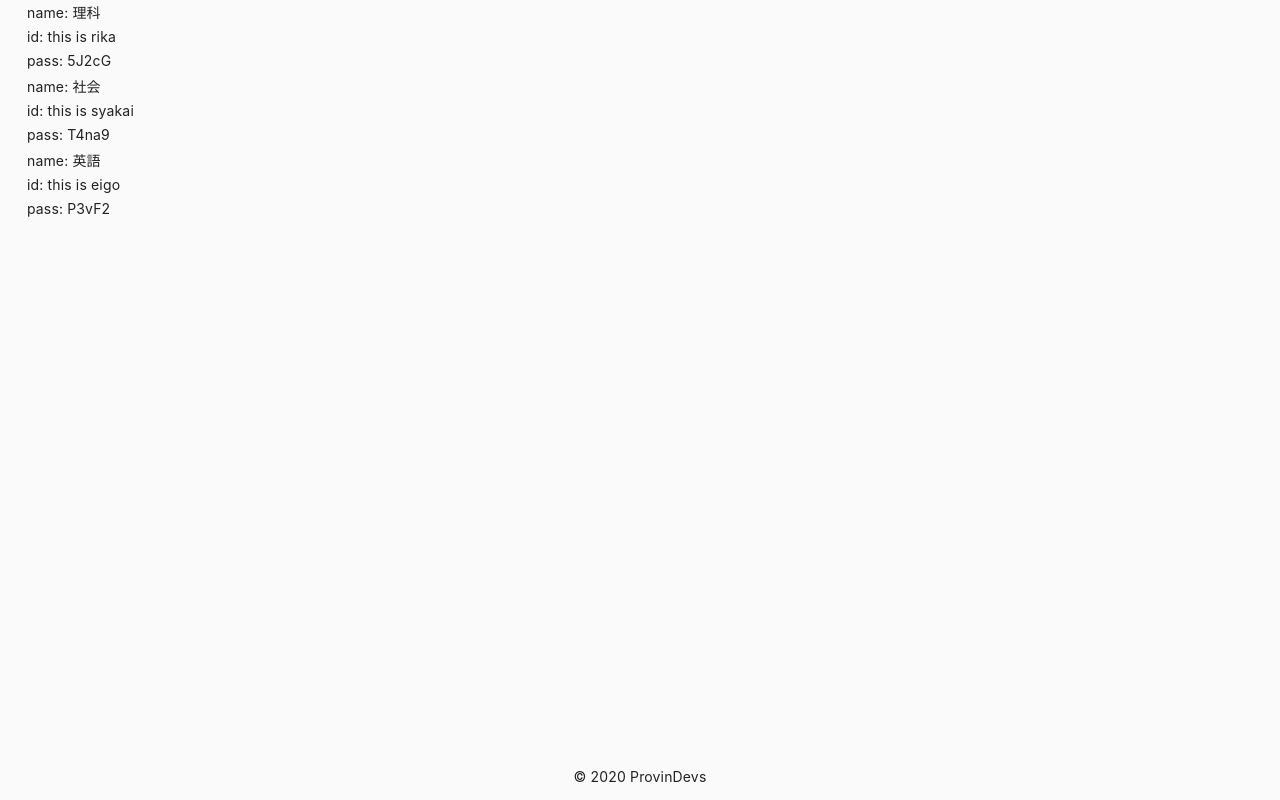
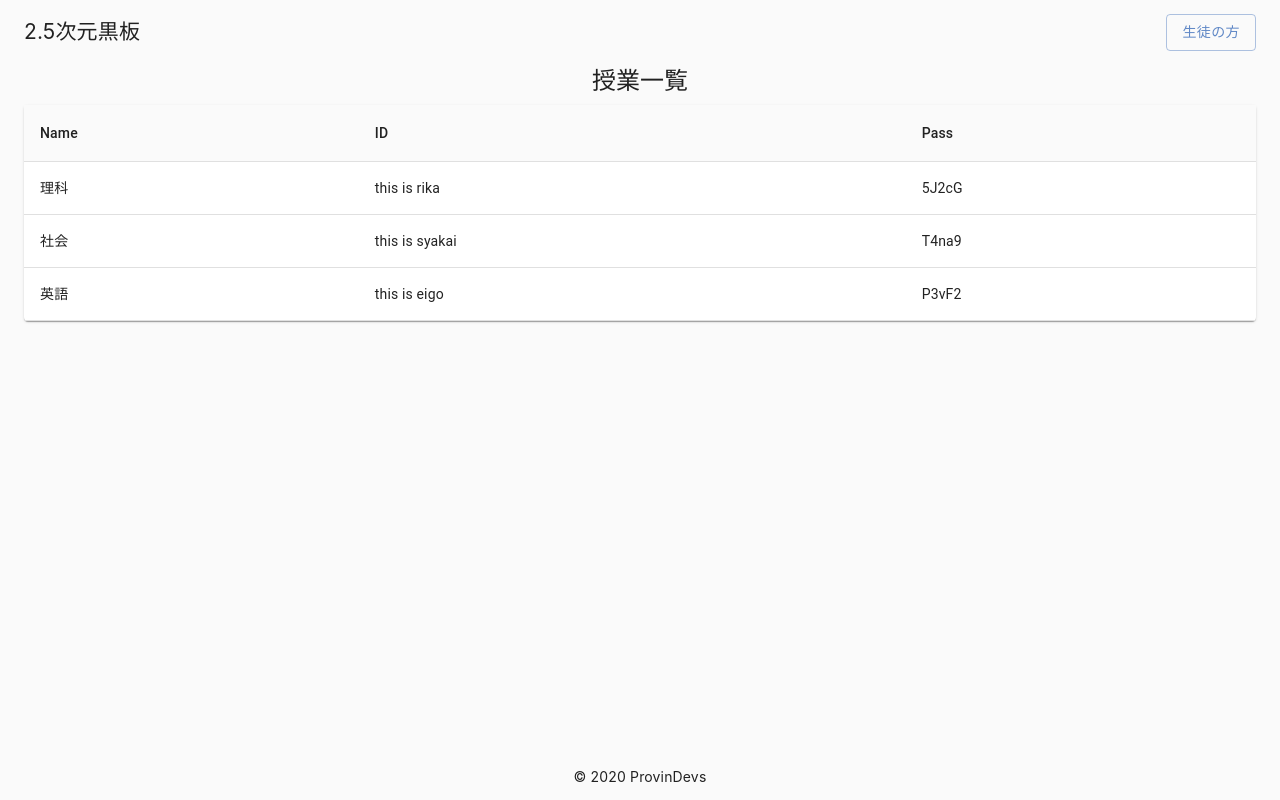
Before and after one commit to ProvinDevs/2020vol1-frontend, a React app: page /classlist in a window 1280 px wide. Built offline with nearby package versions, Linux system fonts and the light colour scheme; a web font is replaced by a local one.

Commit message:
tableを整えた

```diff
--- /dev/null
+++ b/src/components/common/Table.tsx
@@ -0,0 +1,24 @@
+import React, { FC } from "react";
+import { Table, TableCell, TableContainer, TableHead as Head, TableRow } from "@material-ui/core";
+
+export const TableWrapper: FC = ({ children }) => (
+  <TableContainer>
+    <Table stickyHeader aria-label="sticky table">
+      {children}
+    </Table>
+  </TableContainer>
+);
+
+type TableHeadProps = {
+  columns: string[];
+};
+
+export const TableHead: FC<TableHeadProps> = ({ columns }) => (
+  <Head>
+    <TableRow>
+      {columns.map((column, key) => (
+        <TableCell key={key}>{column}</TableCell>
+      ))}
+    </TableRow>
+  </Head>
+);
--- a/src/pages/teacher/ClassList.tsx
+++ b/src/pages/teacher/ClassList.tsx
@@ -1,11 +1,14 @@
-import React, { Component, ReactNode } from "react";
+import React, { FC, Component, ReactNode } from "react";
+import { TableBody, TableCell, TableRow, Paper, Typography } from "@material-ui/core";
+
 import { ApiClient, SimpleClassInfo } from "../../api";
+import Header, { HeaderProps } from "../../components/common/Header";
+import { TableWrapper, TableHead } from "../../components/common/Table";
+import PageContainer from "../../components/common/Container";
 
 export type ClassListProps = {
   api: ApiClient;
 };
-
-import PageContainer from "../../components/common/Container";
 
 type State =
   | {
@@ -15,6 +18,13 @@ type State =
       apiState: "Loaded";
       data: Array<SimpleClassInfo>;
     };
+
+const headerProps: HeaderProps = {
+  role: "生徒",
+  href: "/about",
+};
+
+const columns = ["Name", "ID", "Pass"];
 
 export default class ClassList extends Component<ClassListProps, State> {
   constructor(props: ClassListProps) {
@@ -46,18 +56,29 @@ export default class ClassList extends Component<ClassListProps, State> {
 
         case "Loaded":
           return (
-            <>
+            <TableBody>
               {this.state.data.map((info, index) => (
                 <ClassCard info={info} key={index} />
               ))}
-            </>
+            </TableBody>
           );
       }
     })();
 
     return (
       <>
-        <PageContainer>{body}</PageContainer>
+        <Header {...headerProps} />
+        <PageContainer>
+          <Typography gutterBottom variant="h5" component="h2" align="center">
+            授業一覧
+          </Typography>
+          <Paper>
+            <TableWrapper>
+              <TableHead columns={columns} />
+              {body}
+            </TableWrapper>
+          </Paper>
+        </PageContainer>
       </>
     );
   }
@@ -67,20 +88,10 @@ type ClassCardProp = {
   info: SimpleClassInfo;
 };
 
-function ClassCard(prop: ClassCardProp): JSX.Element {
-  return (
-    <>
-      <table>
-        <tr>
-          <td>name: {prop.info.name}</td>
-        </tr>
-        <tr>
-          <td>id: {prop.info.id}</td>
-        </tr>
-        <tr>
-          <td>pass: {prop.info.passPhrase}</td>
-        </tr>
-      </table>
-    </>
-  );
-}
+const ClassCard: FC<ClassCardProp> = (prop) => (
+  <TableRow>
+    <TableCell>{prop.info.name}</TableCell>
+    <TableCell>{prop.info.id}</TableCell>
+    <TableCell>{prop.info.passPhrase}</TableCell>
+  </TableRow>
+);
```
